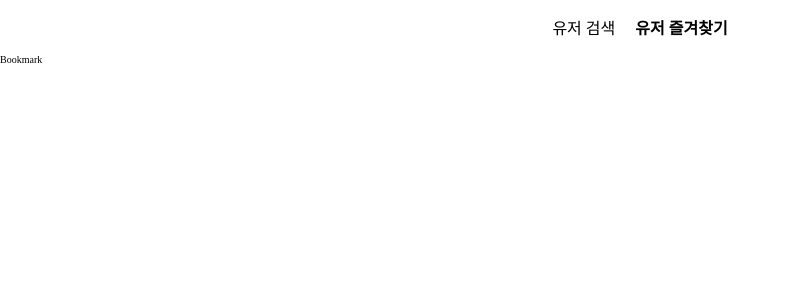
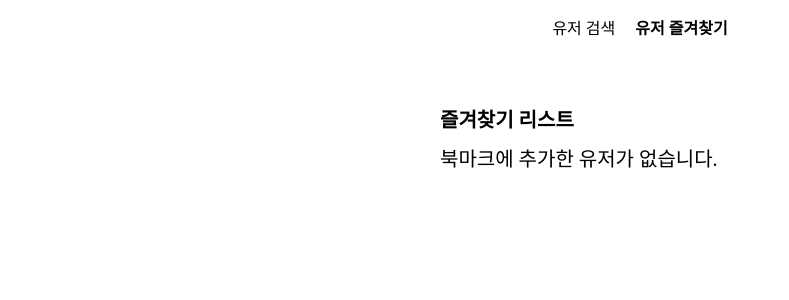
Before and after one commit to choisuhyeok1255/aptner, a Next.js app: page /bookmark in a window 1280 px wide. Shown: the top 300 px of the page, without its empty margins (0-789 px from the left). Built offline with nearby package versions, Linux system fonts and the light colour scheme; what emotion-reset would draw is missing.

Commit message:
feat: 각 페이지의 추상화 수준을 맞추기 위해 GithubProfileBookmarks 컴포넌트 생성 후 bookmark 페이지에 적용

```diff
--- /dev/null
+++ b/src/app/bookmark/page.styled.ts
@@ -0,0 +1,11 @@
+import styled from "@emotion/styled";
+
+export const Section = styled.section`
+  width: 400px;
+  margin: 50px auto;
+`;
+
+export const Heading = styled.h2`
+  margin-bottom: 10px;
+  font-size: 20px;
+`;
--- a/src/app/bookmark/page.tsx
+++ b/src/app/bookmark/page.tsx
@@ -1,7 +1,15 @@
-import React from "react";
+"use client";
+
+import { GithubProfileBookmarks } from "@/components";
+import * as S from "./page.styled";
 
 const Bookmark = () => {
-  return <div>Bookmark</div>;
+  return (
+    <S.Section>
+      <S.Heading>즐겨찾기 리스트</S.Heading>
+      <GithubProfileBookmarks />
+    </S.Section>
+  );
 };
 
 export default Bookmark;
--- /dev/null
+++ b/src/components/githubProfile/githubProfileBookmarks/GithubProfileBookmarks.styled.ts
@@ -0,0 +1,5 @@
+import styled from "@emotion/styled";
+
+export const EmptyBookmarks = styled.div`
+  font-size: 20px;
+`;
--- /dev/null
+++ b/src/components/githubProfile/githubProfileBookmarks/GithubProfileBookmarks.tsx
@@ -0,0 +1,25 @@
+import React from "react";
+
+import { GithubProfiles } from "@/components";
+import { useBookmark } from "@/hooks";
+import * as S from "./GithubProfileBookmarks.styled";
+
+const GithubProfileBookmarks = () => {
+  const { bookmarks, handleBookmark, handleCheckBookmark } = useBookmark();
+
+  return (
+    <>
+      {bookmarks.length ? (
+        <GithubProfiles
+          profiles={bookmarks}
+          handleBookmark={handleBookmark}
+          handleCheckBookmark={handleCheckBookmark}
+        />
+      ) : (
+        <S.EmptyBookmarks>북마크에 추가한 유저가 없습니다.</S.EmptyBookmarks>
+      )}
+    </>
+  );
+};
+
+export default GithubProfileBookmarks;
--- a/src/components/githubProfile/index.ts
+++ b/src/components/githubProfile/index.ts
@@ -1,3 +1,4 @@
+export { default as GithubProfileBookmarks } from "./githubProfileBookmarks/GithubProfileBookmarks";
 export { default as GithubProfileCard } from "./githubProfileCard/GithubProfileCard";
 export { default as GithubProfileCardSkeleton } from "./githubProfileCard/GithubProfileCard.skeleton";
 export { default as GithubProfiles } from "./githubProfiles/GithubProfiles";
```
